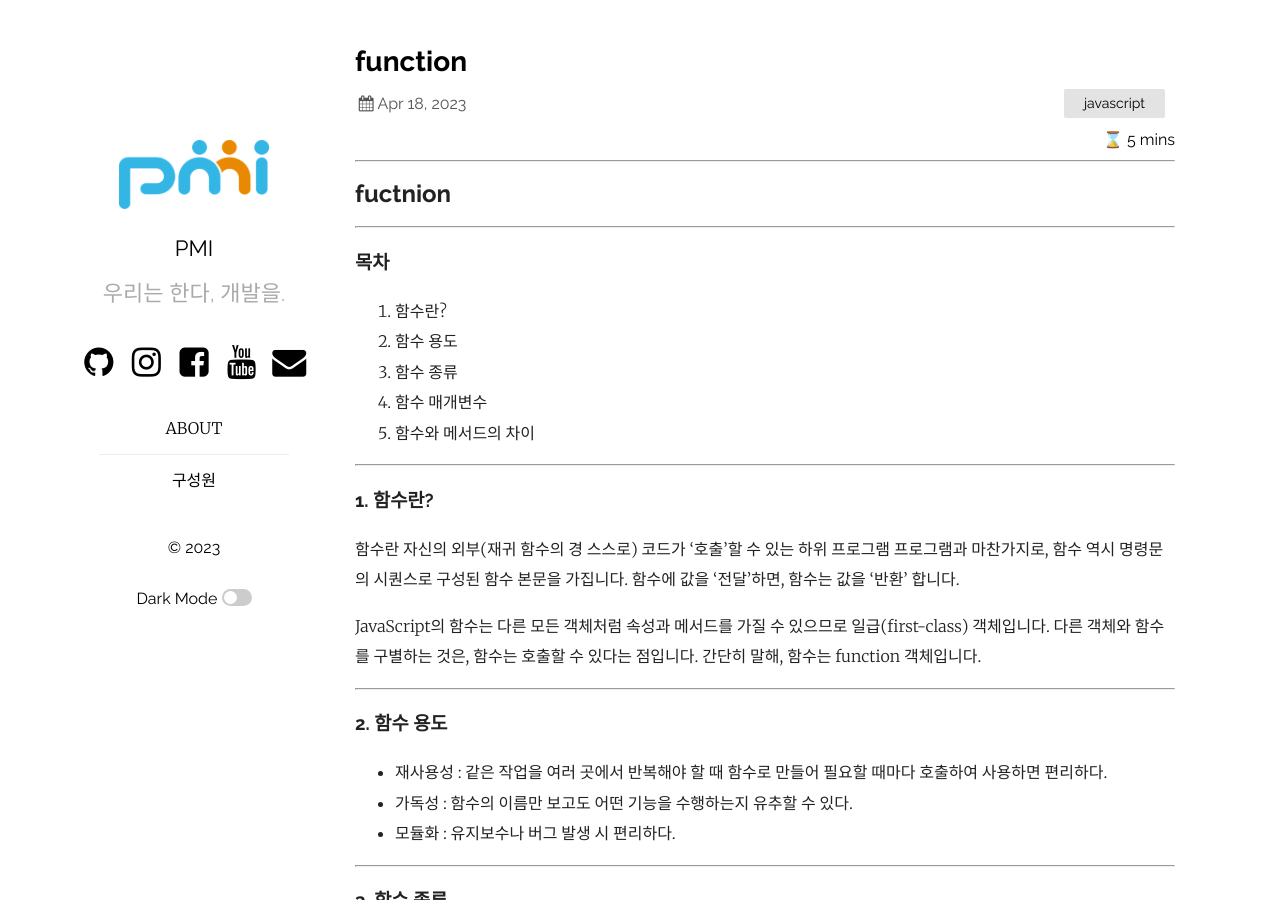
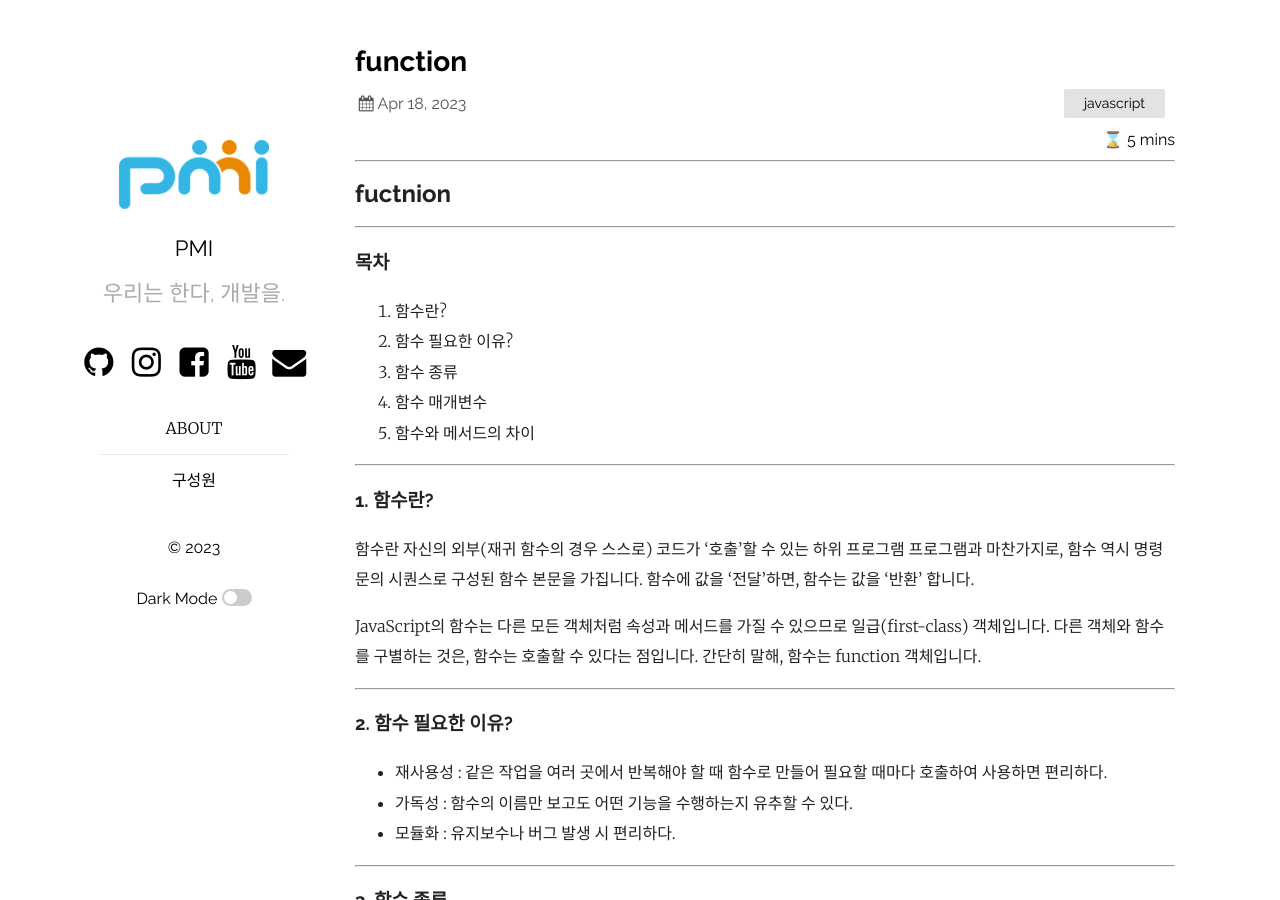
Before and after one commit to pmirnc-dev/pmirnc-dev.github.io, a Jekyll site: the page built from _posts/2023-04-18-function.md, in a window 1280 px wide and 900 px high. Built offline with Jekyll 4.4.1, drawn with Linux system fonts in a browser that asks for light colours; comment, search, counter and statistics services are not loaded.

Commit message:
fix: function_4
2. 함수 용도 -> 함수 필요한 이유?
용도의 의미가 아니라서 변경

```diff
--- a/_posts/2023-04-18-function.md
+++ b/_posts/2023-04-18-function.md
@@ -13,7 +13,7 @@ categories: javascript
 
 ### 목차
 1. 함수란?
-2. 함수 용도
+2. 함수 필요한 이유?
 3. 함수 종류
 4. 함수 매개변수
 5. 함수와 메서드의 차이
@@ -21,7 +21,7 @@ categories: javascript
 ---
 
 ### 1. 함수란?
-함수란 자신의 외부(재귀 함수의 경 스스로) 코드가 ‘호출’할 수 있는 하위 프로그램
+함수란 자신의 외부(재귀 함수의 경우 스스로) 코드가 ‘호출’할 수 있는 하위 프로그램
 프로그램과 마찬가지로, 함수 역시 명령문의 시퀀스로 구성된 함수 본문을 가집니다.
 함수에 값을 ‘전달’하면, 함수는 값을 ‘반환’ 합니다.
 
@@ -29,7 +29,7 @@ JavaScript의 함수는 다른 모든 객체처럼 속성과 메서드를 가질
 
 ---
 
-### 2. 함수 용도
+### 2. 함수 필요한 이유?
 - 재사용성 : 같은 작업을 여러 곳에서 반복해야 할 때 함수로 만들어 필요할 때마다 호출하여 사용하면 편리하다.
 - 가독성 : 함수의 이름만 보고도 어떤 기능을 수행하는지 유추할 수 있다.
 - 모듈화 : 유지보수나 버그 발생 시 편리하다.
```
